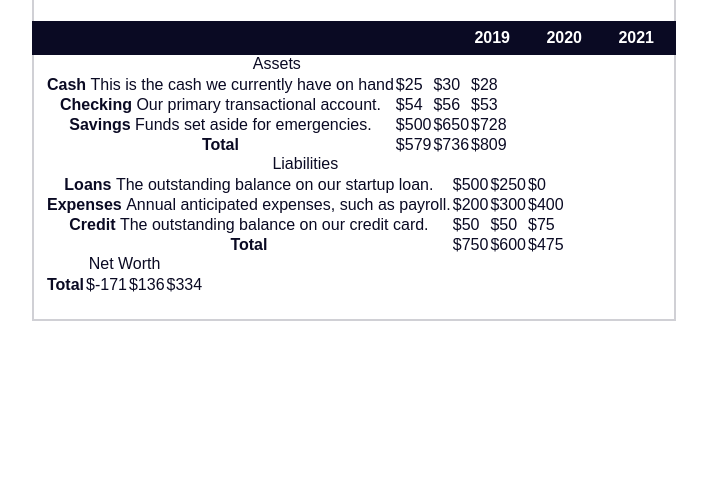
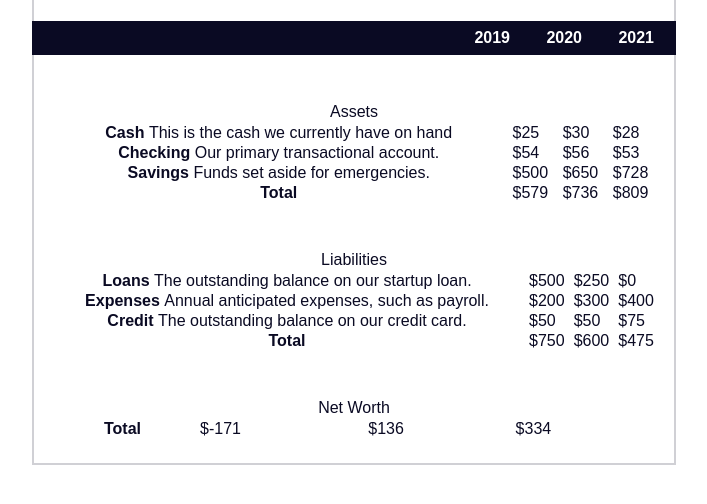
Before and after one commit to AaronJHarvey/Balance-Sheet, a plain HTML site: page src/index.html in a window 1280 px wide. Shown: the part 106-610 px from the top of the page, without its empty margins (286-993 px from the left). Drawn offline with Linux system fonts and the light colour scheme.

Commit message:
Adds width, top margin,&position to table elements

```diff
--- a/src/styles.css
+++ b/src/styles.css
@@ -76,4 +76,7 @@ span {
 table {
 	border-collapse: collapse;
 	border: 0;
+	width: 100%;
+	position: relative;
+	margin-top: 3rem;
 }
```
